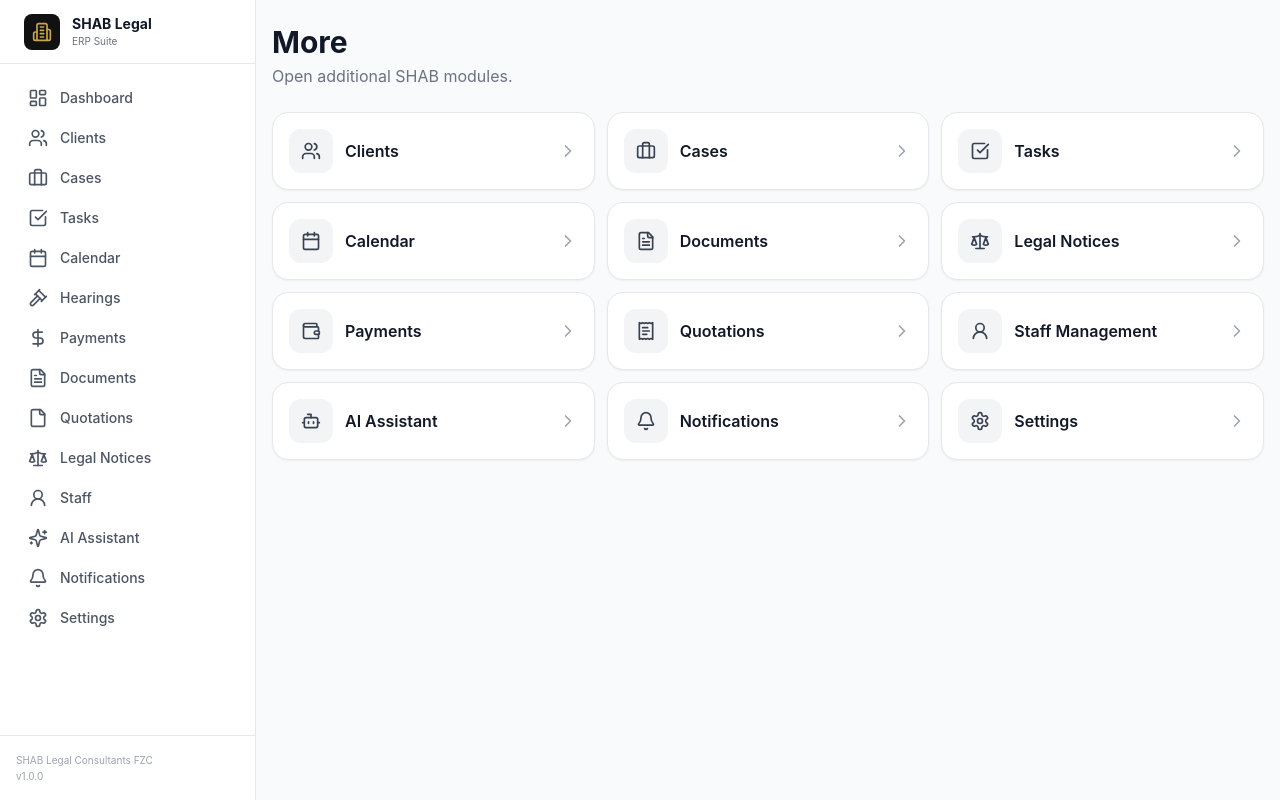
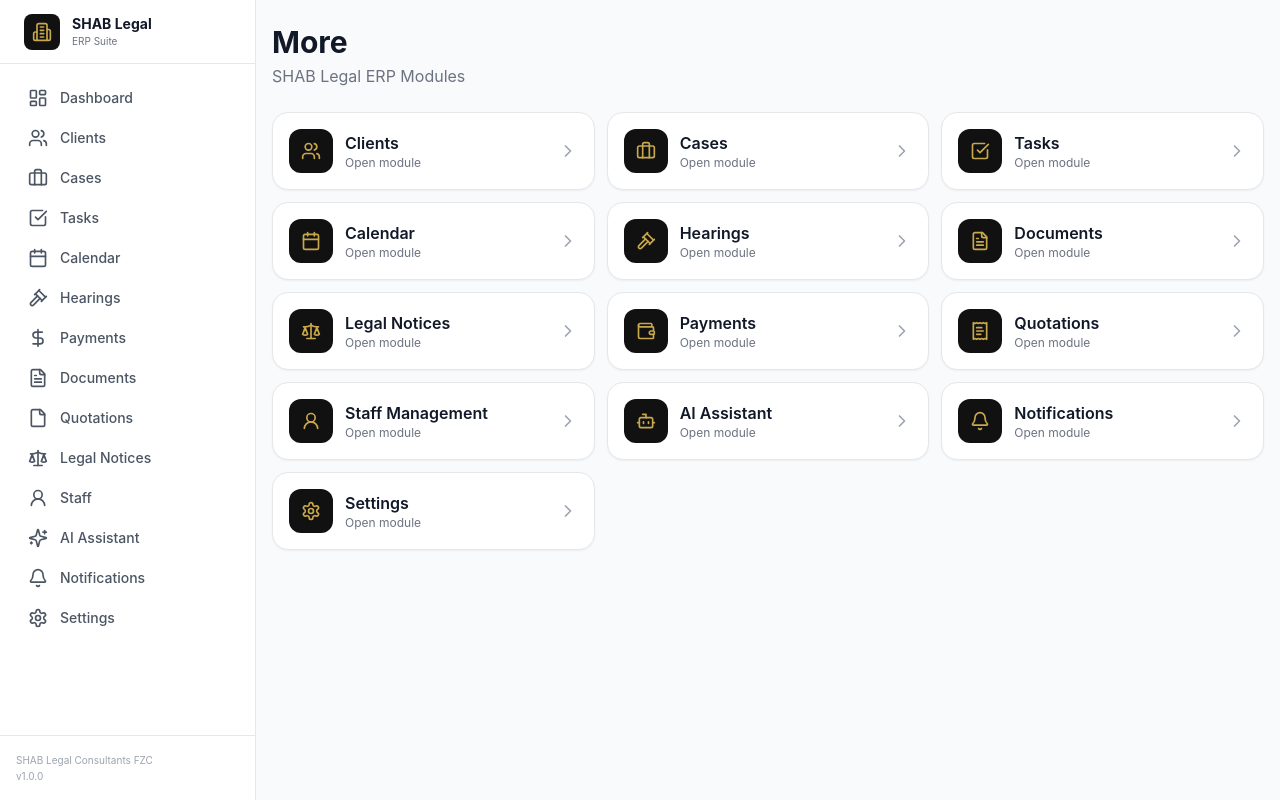
Before and after one commit to kayaniumar261-maker/SHAB-, a React (Vite) app: page /SHAB-/more in a window 1280 px wide. Built offline with nearby package versions, Linux system fonts and the light colour scheme.

Commit message:
Update More.tsx

```diff
--- a/src/pages/More.tsx
+++ b/src/pages/More.tsx
@@ -6,6 +6,7 @@
   CheckSquare,
   ChevronRight,
   FileText,
+  Gavel,
   ReceiptText,
   Scale,
   Settings,
@@ -35,6 +36,11 @@
     label: 'Calendar',
     path: '/calendar',
     icon: Calendar,
+  },
+  {
+    label: 'Hearings',
+    path: '/hearings',
+    icon: Gavel,
   },
   {
     label: 'Documents',
@@ -89,7 +95,7 @@
         </h1>
 
         <p className="mt-1 text-gray-500">
-          Open additional SHAB modules.
+          SHAB Legal ERP Modules
         </p>
       </div>
 
@@ -102,19 +108,25 @@
               key={item.path}
               type="button"
               onClick={() => navigate(item.path)}
-              className="flex w-full items-center justify-between rounded-2xl border border-gray-200 bg-white p-4 text-left shadow-sm transition hover:border-yellow-400 hover:bg-yellow-50"
+              className="flex items-center justify-between rounded-2xl border border-gray-200 bg-white p-4 text-left shadow-sm transition hover:border-[#C9A84C] hover:bg-yellow-50"
             >
-              <span className="flex min-w-0 items-center gap-3">
-                <span className="shrink-0 rounded-xl bg-gray-100 p-3">
-                  <Icon className="h-5 w-5 text-gray-700" />
-                </span>
+              <div className="flex items-center gap-3">
+                <div className="rounded-xl bg-[#111111] p-3">
+                  <Icon className="h-5 w-5 text-[#C9A84C]" />
+                </div>
 
-                <span className="truncate font-semibold text-gray-900">
-                  {item.label}
-                </span>
-              </span>
+                <div>
+                  <p className="font-semibold text-gray-900">
+                    {item.label}
+                  </p>
 
-              <ChevronRight className="h-5 w-5 shrink-0 text-gray-400" />
+                  <p className="text-xs text-gray-500">
+                    Open module
+                  </p>
+                </div>
+              </div>
+
+              <ChevronRight className="h-5 w-5 text-gray-400" />
             </button>
           );
         })}
```
